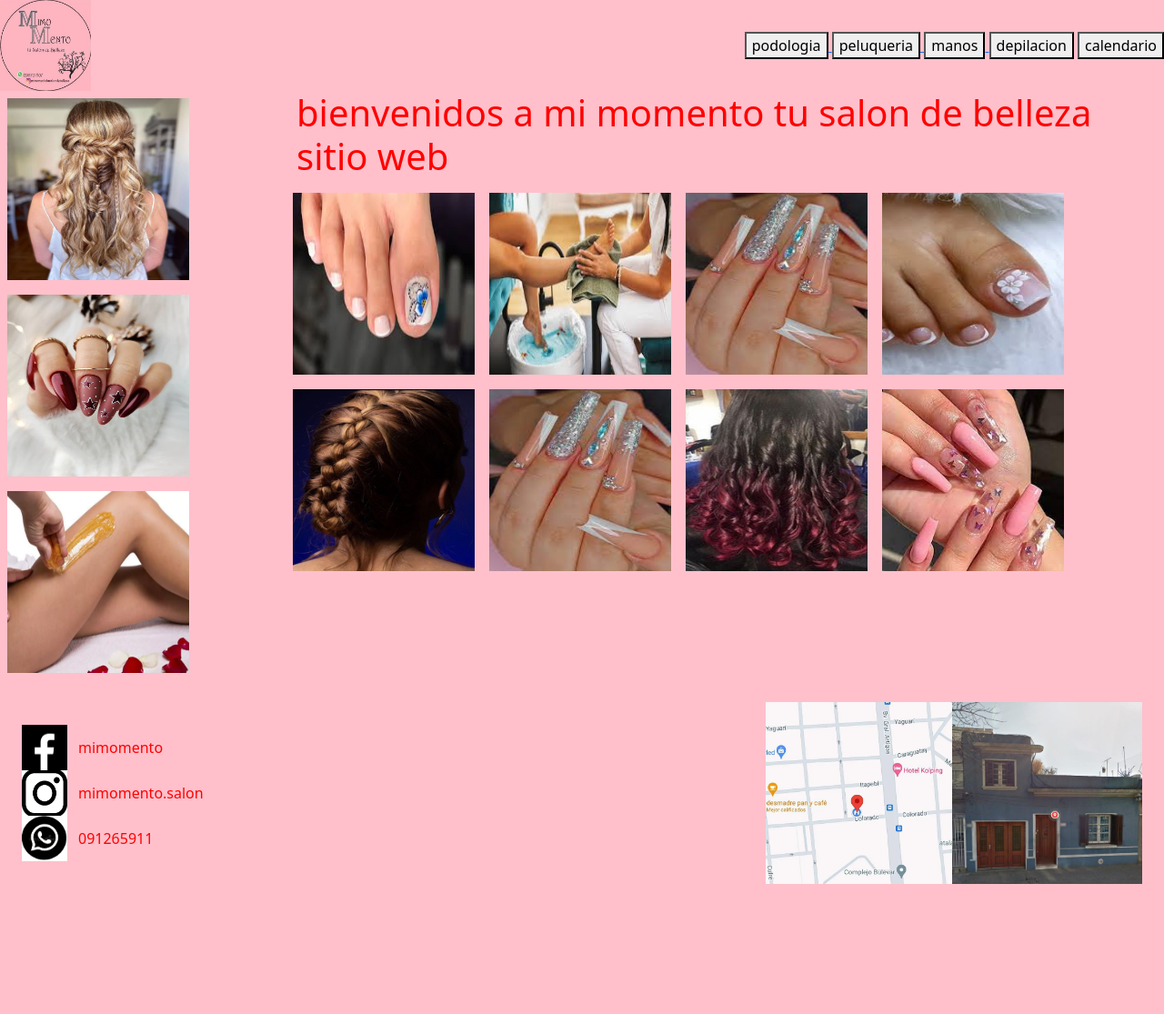
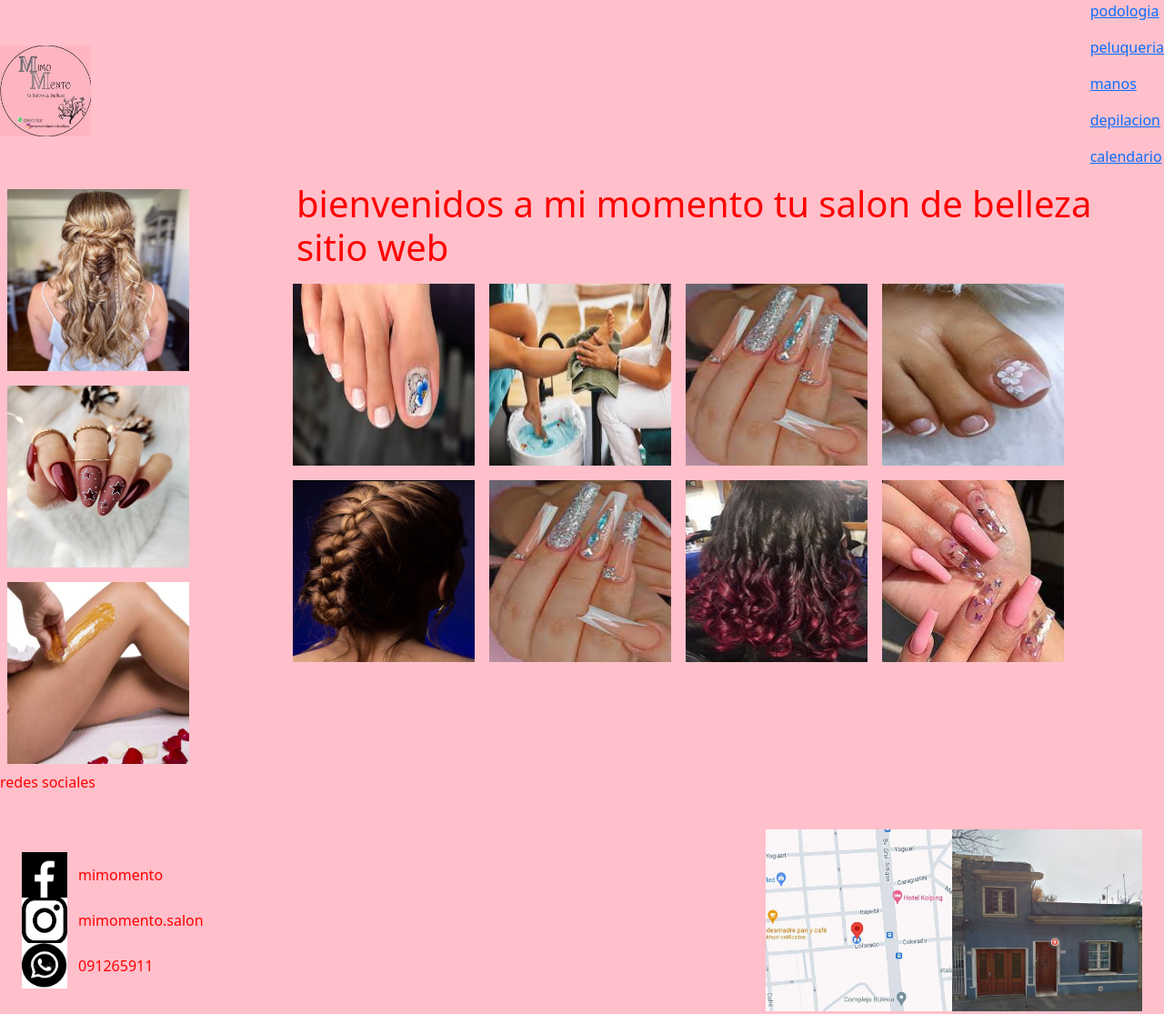
Before and after one commit to GonzaloRGhtml/PreEntrega2Rodriguez, a plain HTML site: page projecto-html/pages/inicio.html in a window 1280 px wide. Shown: the whole page at 91% size. Before the commit the page ends 996 px from the top, so only its background shows below. Drawn offline with nearby package versions, Linux system fonts and the light colour scheme; files that its build step writes are made by us from their sources; files whose address does not match are found by name.

Commit message:
cambio boton

```diff
--- a/projecto-html/inicio.html
+++ b/projecto-html/pages/inicio.html
@@ -14,11 +14,11 @@
         <a class="col-md-auto" href="inicio.html"><img src="img\logo-mimomento.jpg" width="100px" height="100px"
                 alt="profe la imagen no funca :v"> </a>
         <div class="col-md-auto">
-            <a href="podologia.html"> <button>podologia</button> </a>
-            <a href="peluqueria.html"><button>peluqueria</button> </a>
-            <a href="manos.html"><button>manos</button> </a>
-            <a href="depilacion.html"><button>depilacion</button></a>
-            <a href="calendario.html"><button>calendario</button></a>
+            <a href="podologia.html"> <p>podologia</p> </a>
+            <a href="peluqueria.html"><p>peluqueria</p> </a>
+            <a href="manos.html"><p>manos</p> </a>
+            <a href="depilacion.html"><p>depilacion</p></a>
+            <a href="calendario.html"><p>calendario</p></a>
         </div>
     </header>
     <!-- parte superior -->
@@ -57,6 +57,9 @@
     </div>
     </div>
     <!-- parte inferior -->
+     <footer>
+        <p>redes sociales</p>
+     </footer>
     <div class="row align-items-center justify-content-between w-100 m-0 p-4">
         <div class="col-md-auto">
             <div class="row align-items-center">
```
Also changed, not shown: projecto-html/pages/calendario.html (renamed from projecto-html/calendario.html), projecto-html/pages/depilacion.html (renamed from projecto-html/depilacion.html), projecto-html/pages/manos.html (renamed from projecto-html/manos.html), projecto-html/pages/peluqueria.html (renamed from projecto-html/peluqueria.html), projecto-html/pages/podologia.html (renamed from projecto-html/podologia.html).
